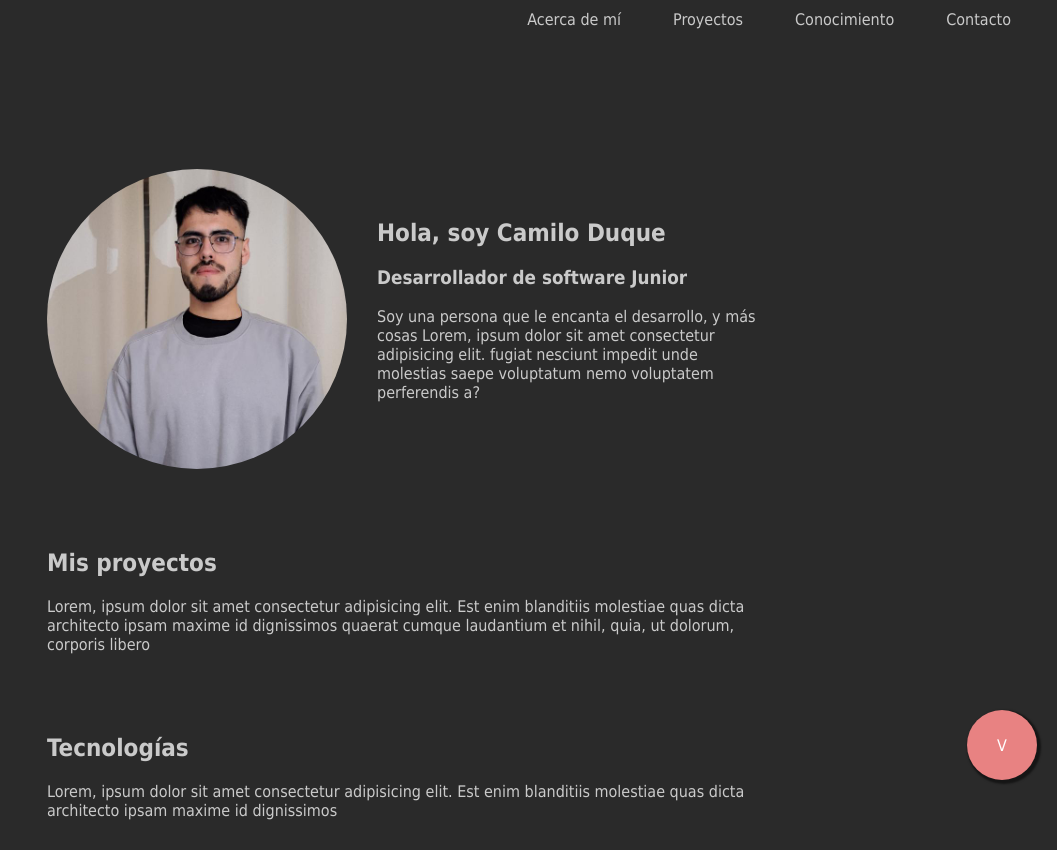
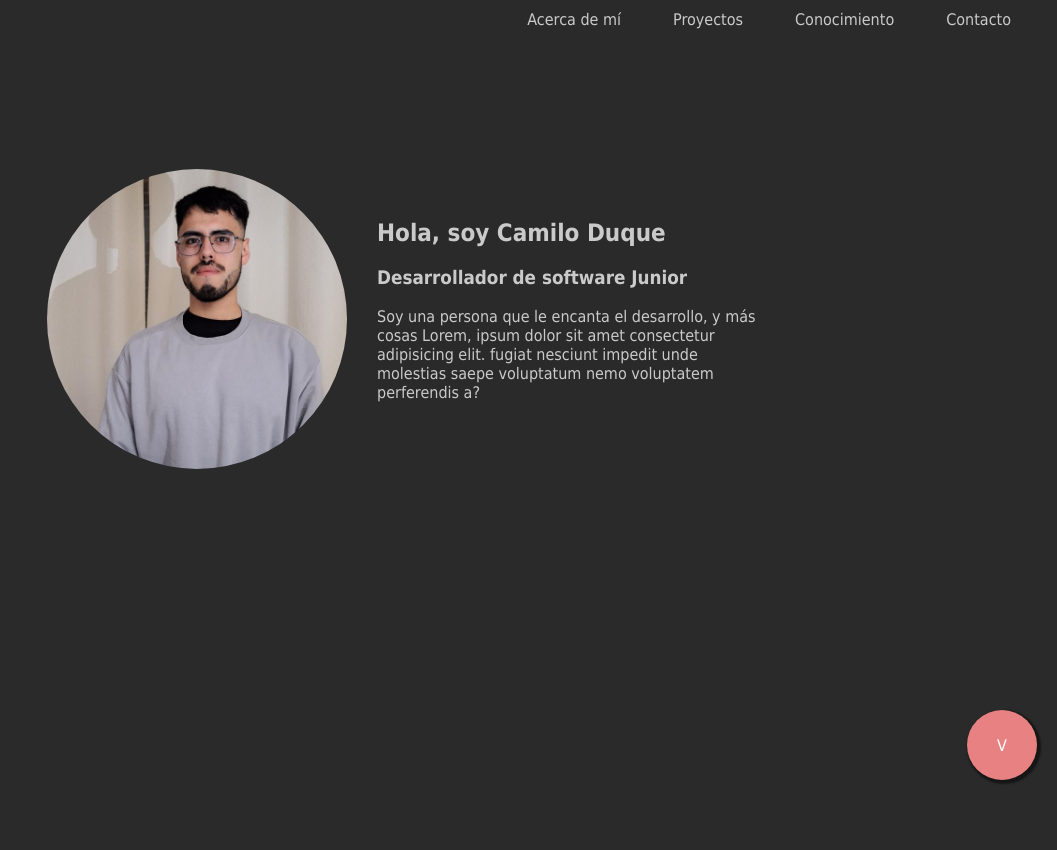
Before and after one commit to Camilo-Duque98/Camilo-Duque98.github.io, a plain HTML site: page index.html in a window 1280 px wide. Shown: the whole page, without its empty margins (223-1280 px from the left). After the commit the page ends 800 px from the top, so only its background shows below. Drawn offline with Linux system fonts and the light colour scheme.

Commit message:
Change in layout size

```diff
--- a/index.css
+++ b/index.css
@@ -8,13 +8,11 @@ body {
 
 .layout {
     max-width: 800px;
-    min-width: 480px;
     margin: 0 auto;
 }
 
 
 .container-profile {
-    width: 100%;
     padding-top: 100px;
     display: flex;
 }
@@ -38,7 +36,6 @@ body {
 .navbar {
     display: flex;
     justify-content: flex-end;
-    /* Alinea el menú a la derecha */
     align-items: center;
     padding: 10px 20px;
     position: relative;
--- a/index.html
+++ b/index.html
@@ -35,7 +35,7 @@
             </div>
         </div>
       </section>
-      <section id="projects">
+      <!-- <section id="projects">
         <div class="container">
             <h2>Mis proyectos</h2>
             Lorem, ipsum dolor sit amet consectetur adipisicing elit. Est enim
@@ -57,7 +57,7 @@
       </section>
       <footer>
       </footer>
-    </div>
+    </div> -->
     <a href="#" class="back">
         V
     </a>
```
